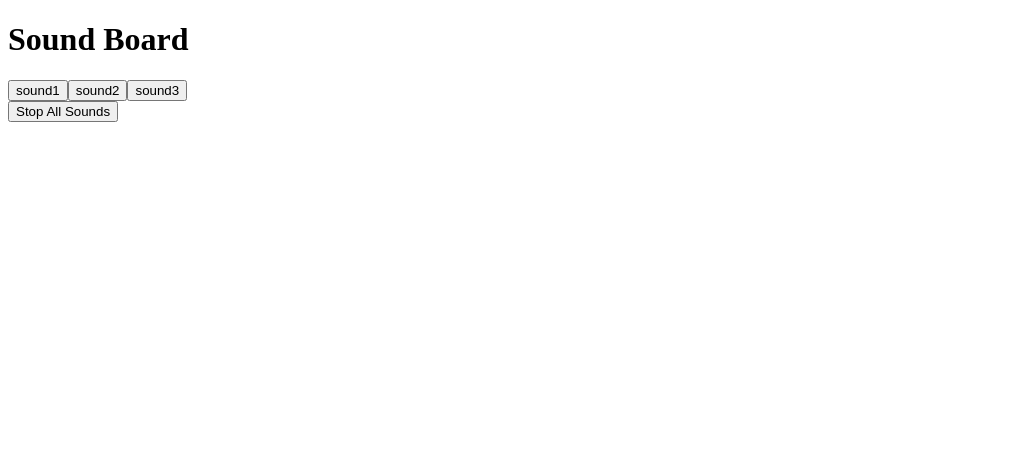
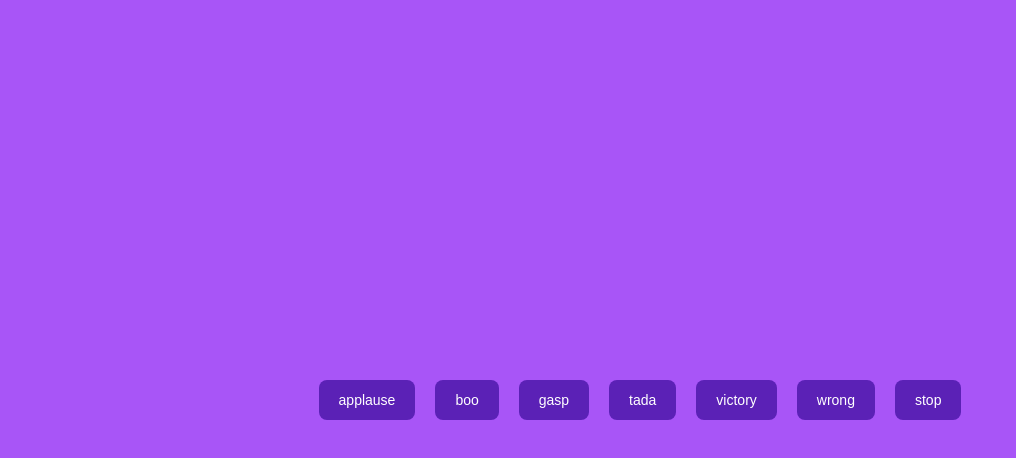
Before and after one commit to acciojob/Soundbar-vikash984, a website: page main.html in a window 1280 px wide. Shown: the whole page, without its empty margins (0-1016 px from the left). Drawn offline with Linux system fonts and the light colour scheme.

Commit message:
created a submission

```diff
--- a/main.html
+++ b/main.html
@@ -3,13 +3,11 @@
 <head>
   <meta charset="UTF-8" />
   <title>Sound Board</title>
-  <link rel="stylesheet" href="style.css" />
+  <link rel="stylesheet" href="styles.css" />
 </head>
 <body>
-  <h1>Sound Board</h1>
+  <!-- All content generated via JavaScript -->
   <div id="buttons"></div>
-  <button class="stop">Stop All Sounds</button>
-
   <script src="script.js"></script>
 </body>
 </html>
--- a/script.js
+++ b/script.js
@@ -1,33 +1,33 @@
-//your JS code here. If required.
-// List of sound file names (without extension)
-const sounds = ['sound1', 'sound2', 'sound3']; // replace with your actual file names
+const sounds = ['applause', 'boo', 'gasp', 'tada', 'victory', 'wrong'];
 
 const buttonsContainer = document.getElementById('buttons');
 
-// Create a button for each sound
+// Create sound buttons
 sounds.forEach(sound => {
   const btn = document.createElement('button');
   btn.classList.add('btn');
   btn.innerText = sound;
 
   btn.addEventListener('click', () => {
-    stopAllSounds();
-    const audio = new Audio(`./sounds/${sound}.mp3`);
+    stopSounds();
+    const audio = new Audio(`sounds/${sound}.mp3`);
     audio.play();
-    btn.audio = audio; // attach audio to button (optional tracking)
+    window.currentAudio = audio;
   });
 
   buttonsContainer.appendChild(btn);
 });
 
-// Stop all playing sounds
-function stopAllSounds() {
-  const audios = document.querySelectorAll('audio');
-  audios.forEach(audio => {
-    audio.pause();
-    audio.currentTime = 0;
-  });
+// Stop button
+const stopBtn = document.createElement('button');
+stopBtn.classList.add('stop');
+stopBtn.innerText = 'stop';
+stopBtn.addEventListener('click', stopSounds);
+buttonsContainer.appendChild(stopBtn);
+
+function stopSounds() {
+  if (window.currentAudio) {
+    window.currentAudio.pause();
+    window.currentAudio.currentTime = 0;
+  }
 }
-
-// Stop button logic
-document.querySelector('.stop').addEventListener('click', stopAllSounds);
--- a/styles.css
+++ b/styles.css
@@ -1,44 +1,32 @@
-/*  your css code here. If applicable */
 body {
-  font-family: sans-serif;
-  background-color: #f0f0f0;
-  text-align: center;
-  padding: 40px;
+  margin: 0;
+  padding: 0;
+  background-color: #a855f7; /* Purple background */
+  display: flex;
+  justify-content: center;
+  align-items: center;
+  height: 100vh;
+  font-family: 'Arial', sans-serif;
 }
 
 #buttons {
-  margin: 20px auto;
   display: flex;
+  gap: 20px;
   flex-wrap: wrap;
   justify-content: center;
-  gap: 10px;
 }
 
-.btn {
-  padding: 15px 25px;
-  font-size: 16px;
-  background-color: #007bff;
+.btn, .stop {
+  background-color: #5b21b6;
+  color: white;
   border: none;
-  border-radius: 5px;
-  color: white;
+  padding: 12px 20px;
+  border-radius: 8px;
+  font-size: 14px;
   cursor: pointer;
+  transition: background-color 0.3s ease;
 }
 
-.btn:hover {
-  background-color: #0056b3;
+.btn:hover, .stop:hover {
+  background-color: #7c3aed;
 }
-
-.stop {
-  margin-top: 30px;
-  padding: 10px 20px;
-  font-size: 16px;
-  background-color: crimson;
-  color: white;
-  border: none;
-  border-radius: 5px;
-  cursor: pointer;
-}
-
-.stop:hover {
-  background-color: darkred;
-}
```
